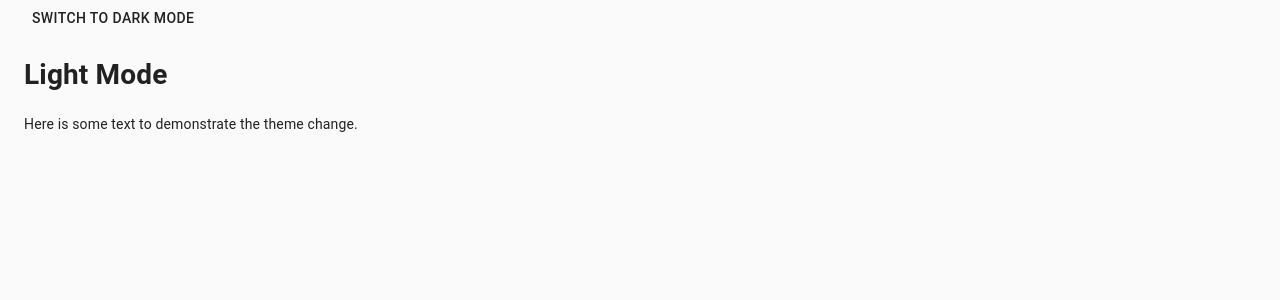
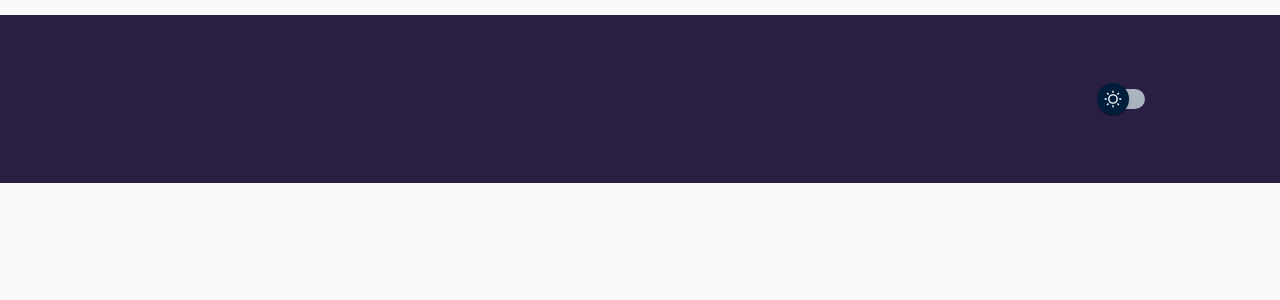
Before and after one commit to Abscentee13/module-react-sviehaper-3.0, a React (Create React App) app: page / in a window 1280 px wide. Shown: the top 300 px of the page. Built offline with nearby package versions, Linux system fonts and the light colour scheme.

Commit message:
Fix theme change

```diff
--- a/package.json
+++ b/package.json
@@ -3,7 +3,10 @@
   "version": "0.1.0",
   "private": true,
   "dependencies": {
+    "@emotion/react": "^11.10.6",
+    "@emotion/styled": "^11.10.6",
     "@material-ui/core": "^4.12.4",
+    "@mui/material": "^5.11.9",
     "@testing-library/jest-dom": "^5.16.5",
     "@testing-library/react": "^13.4.0",
     "@testing-library/user-event": "^13.5.0",
--- a/public/index.html
+++ b/public/index.html
@@ -23,7 +23,7 @@
       work correctly both with client-side routing and a non-root public URL.
       Learn how to configure a non-root public URL by running `npm run build`.
     -->
-    <title>React App</title>
+    <title>Movies with Sviehaper</title>
   </head>
   <body>
     <noscript>You need to enable JavaScript to run this app.</noscript>
--- a/src/App.js
+++ b/src/App.js
@@ -1,37 +1,30 @@
 import React, {useState} from 'react';
 
-import { createTheme, ThemeProvider } from "@material-ui/core/styles";
-import { CssBaseline, Container, Button } from '@material-ui/core';
+import { ThemeProvider } from "@material-ui/core/styles";
+import { CssBaseline} from '@material-ui/core';
+import {Header} from "./Components/Header/Header";
+import { ThemeContext } from './configs/theme-context';
+import { lightTheme, darkTheme } from './configs/theme';
 
 
 
+const App = () => {
+
+    const [theme, setTheme] = useState(lightTheme ? lightTheme : darkTheme);
+
+    const toggleTheme = () => {
+        setTheme(theme === lightTheme ? darkTheme : lightTheme);
+    };
 
 
-function App() {
-    const [darkMode, setDarkMode] = useState(false);
-
-    const handleThemeChange = () => {
-        setDarkMode(!darkMode);
-    };
-
-    const theme = createTheme({
-        palette: {
-            type: darkMode ? 'dark' : 'light',
-        },
-    });
-
     return (
+        <ThemeContext.Provider value={{ theme, setTheme: toggleTheme }}>
         <ThemeProvider theme={theme}>
             <CssBaseline />
-            <Container>
-                <Button onClick={handleThemeChange}>
-                    {darkMode ? 'Switch to light mode' : 'Switch to dark mode'}
-                </Button>
-                <h1>{darkMode ? 'Dark Mode' : 'Light Mode'}</h1>
-                <p>Here is some text to demonstrate the theme change.</p>
-            </Container>
+            <Header />
         </ThemeProvider>
+        </ThemeContext.Provider>
     );
 }
 
-export default App;
+export {App};
--- a/src/Components/Header/Header.js
+++ b/src/Components/Header/Header.js
@@ -2,11 +2,20 @@
 import {ThemeSelection} from "../ThemeSelection/ThemeSelection";
 
 
-const Header = ({theme}) =>{
+const Header = () =>{
 
 return(
     <div className={css.header}>
-        <ThemeSelection theme = {theme}/>
+        <div className={css.headerLogo}>
+
+        </div>
+        <div className={css.headerMenu}>
+
+        </div>
+
+        <div className={css.headerProfile}>
+            <ThemeSelection />
+        </div>
     </div>
 );
 }
--- a/src/Components/Header/Header.module.css
+++ b/src/Components/Header/Header.module.css
@@ -2,7 +2,22 @@
     background-color: #281f43;
     color: bisque;
 
-    height: 21vw;
+    height: 21vh;
 
     margin-top: 15px;
+    display: flex;
 }
+
+.headerLogo{
+    display: flex;
+    width: 23vw;
+}
+.headerMenu{
+width: 55vw;
+}
+.headerProfile{
+    display: flex;
+    justify-content: center;
+    align-items: center;
+    width: 23vw;
+}
--- a/src/Components/ThemeSelection/ThemeSelection.js
+++ b/src/Components/ThemeSelection/ThemeSelection.js
@@ -1,26 +1,13 @@
-import {useEffect, useState} from "react";
-import {createTheme, styled} from '@mui/material/styles';
-import FormGroup from '@mui/material/FormGroup';
-import FormControlLabel from '@mui/material/FormControlLabel';
-import Switch, { SwitchProps } from '@mui/material/Switch';
+import React, {useContext, useState} from 'react';
+import { ThemeContext } from '../../configs/theme-context';
+import Button from '@material-ui/core/Button';
+import {FormControlLabel, FormGroup, styled, Switch} from "@mui/material";
+
+const ThemeSelection = () => {
+    const { theme, setTheme } = useContext(ThemeContext);
+    const [checked, setChecked] = useState(false);
 
 
-//import css from './ThemeSelection.module.css';
-
-
-
-
-const ThemeSelection = ({theme}) => {
-
-console.log(theme);
-
-    const [darkMode, setDarkMode] = useState(false);
-    const handleDarkModeChange = () => {
-        setDarkMode(!darkMode);
-    };
-
-
-  ////////////////////////////
 
     const MaterialUISwitch = styled(Switch)(({ theme }) => ({
         width: 62,
@@ -69,20 +56,22 @@
         },
     }));
 
-  //////////////////////////
-
-
-
+    const handleChange = () => {
+        setChecked(!checked);
+        setTheme();
+    };
 
 
     return (
-        <FormGroup>
-            <FormControlLabel
-                control={<MaterialUISwitch sx={{ m: 1 }} defaultChecked />}
-                label =  {'світла'}
-                //onClick={handleDarkModeChange}
-            />
-        </FormGroup>
+        <>
+            <FormGroup>
+                <FormControlLabel
+                    control={<MaterialUISwitch sx={{ m: 1 }} defaultChecked  />}
+                    checked={checked}
+                    onChange={handleChange}
+                />
+            </FormGroup>
+        </>
     );
 }
 
--- a/src/Components/ThemeSelection/ThemeSelection.module.css
+++ b/src/Components/ThemeSelection/ThemeSelection.module.css
@@ -0,0 +1,4 @@
+.header{
+    background-color: #281f43;
+    height: 20vw;
+}
--- /dev/null
+++ b/src/configs/theme-context.js
@@ -0,0 +1,7 @@
+import { createContext } from 'react';
+import { lightTheme, darkTheme } from './theme';
+
+export const ThemeContext = createContext({
+    theme:  lightTheme ? darkTheme : lightTheme,
+    setTheme: () => {},
+});
--- /dev/null
+++ b/src/configs/theme.js
@@ -0,0 +1,25 @@
+import { createTheme } from '@material-ui/core/styles';
+
+export const lightTheme = createTheme({
+    palette: {
+        type: 'light',
+        primary: {
+            main: '#556655',
+        },
+        secondary: {
+            main: '#f50057',
+        },
+    },
+});
+
+export const darkTheme = createTheme({
+    palette: {
+        type: 'dark',
+        primary: {
+            main: '#90caf9',
+        },
+        secondary: {
+            main: '#556655',
+        },
+    },
+});
--- a/src/index.js
+++ b/src/index.js
@@ -1,11 +1,13 @@
 import React from 'react';
 import ReactDOM from 'react-dom/client';
 import './index.css';
-import App from './App';
+import {App} from './App';
 
 const root = ReactDOM.createRoot(document.getElementById('root'));
+
+
 root.render(
-  <React.StrictMode>
-    <App />
-  </React.StrictMode>
+
+        <App/>
+
 );
```
Also changed, not shown: src/App.css (deleted, +0 -38 lines), public/manifest.json, 1 other file (tests, documents, lock files or other folders).
